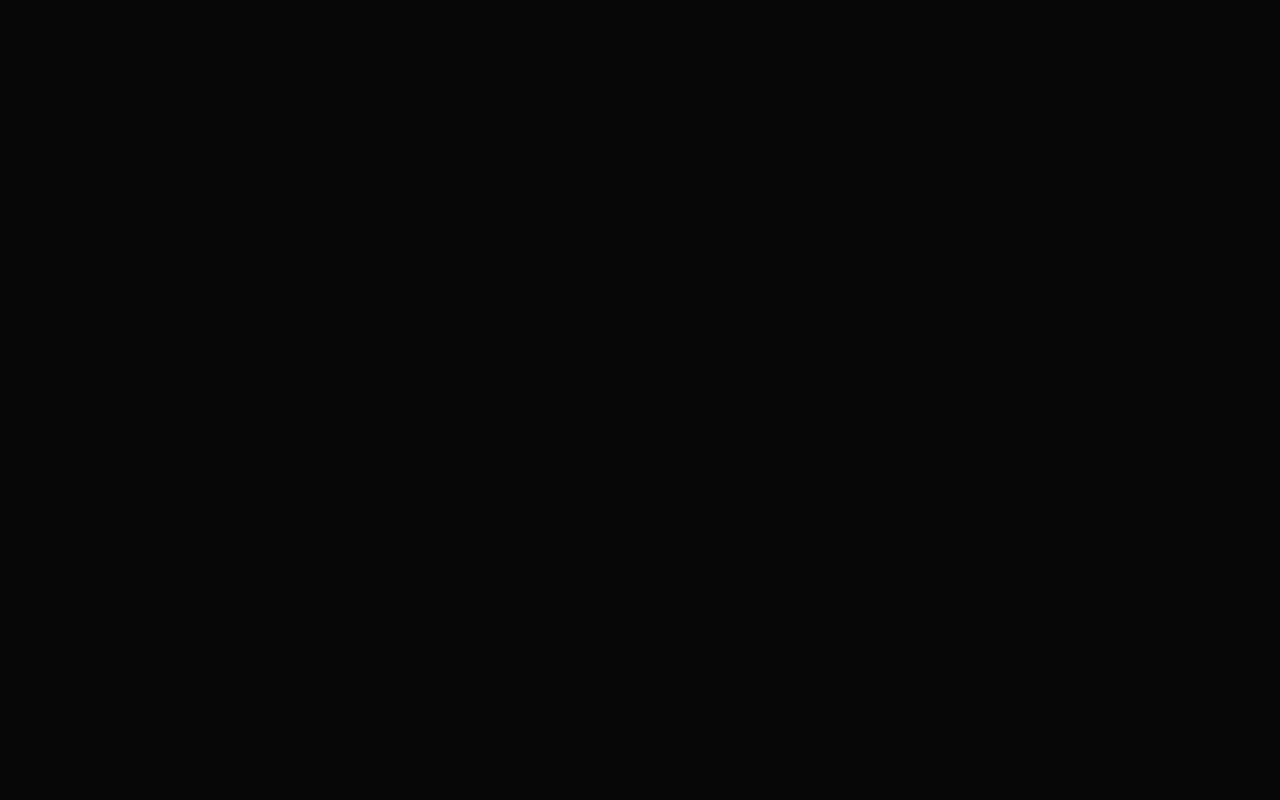
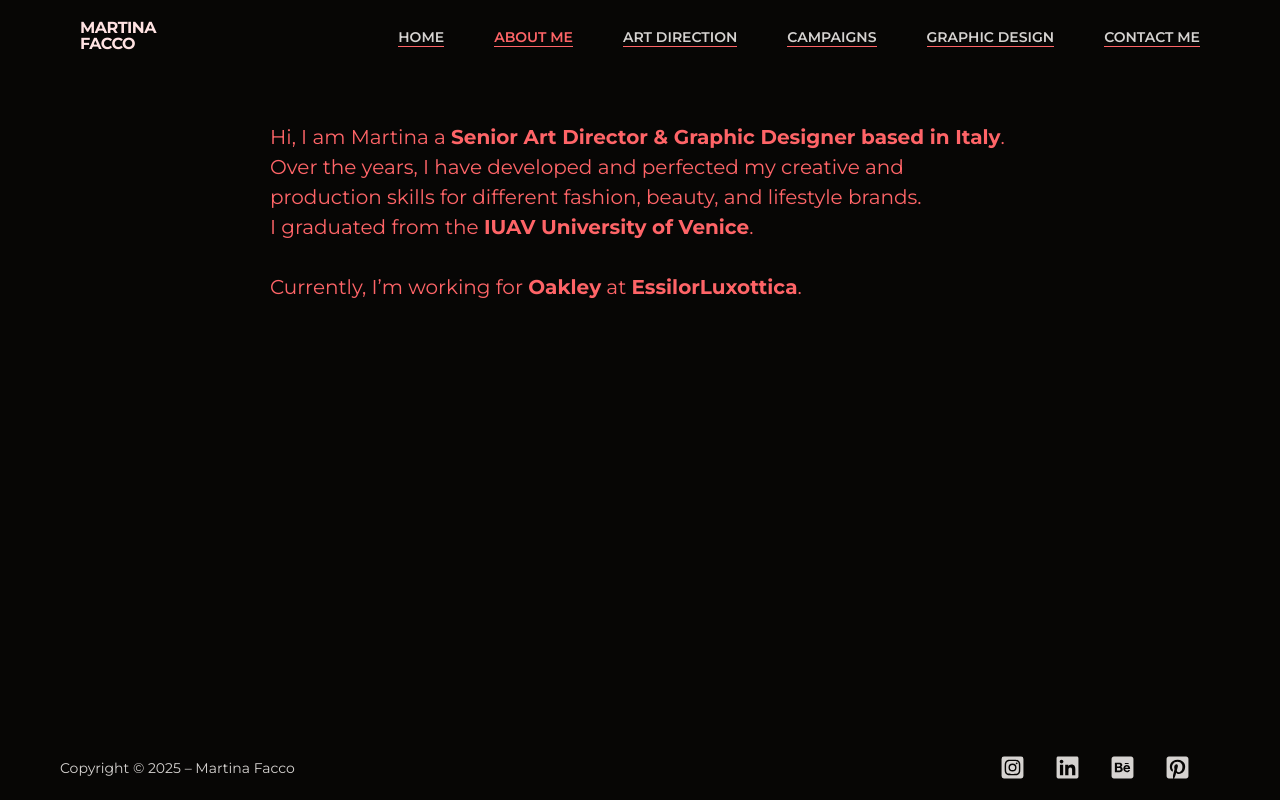
Before and after one commit to samspi-tech/martina-facco, a React (Vite) app: page /about-me in a window 1280 px wide. Before the commit this address had no page. Built offline with nearby package versions, Linux system fonts and the light colour scheme.

Commit message:
feat: add About Me page

```diff
--- a/src/App.tsx
+++ b/src/App.tsx
@@ -5,6 +5,7 @@ import Campaigns from '@/pages/campaigns/Campaigns.tsx';
 import GraphicDesign from '@/pages/graphicDesign/GraphicDesign.tsx';
 import ContactMe from '@/pages/contactMe/ContactMe.tsx';
 import AppLayout from '@/pages/appLayout/AppLayout.tsx';
+import AboutMe from '@/pages/aboutMe/AboutMe.tsx';
 
 const App = () => {
     return (
@@ -12,6 +13,7 @@ const App = () => {
             <Routes>
                 <Route element={<AppLayout />}>
                     <Route index element={<Homepage />} />
+                    <Route path="/about-me" element={<AboutMe />} />
                     <Route path="/art-direction" element={<ArtDirection />} />
                     <Route path="/campaigns" element={<Campaigns />} />
                     <Route path="/graphic-design" element={<GraphicDesign />} />
--- /dev/null
+++ b/src/components/bio/Bio.module.css
@@ -0,0 +1,15 @@
+.bio {
+    height: 100%;
+    padding: 5rem 2rem 2rem;
+    margin: 0 auto;
+    max-width: 78rem;
+
+    display: flex;
+    flex-direction: column;
+    gap: 3rem;
+}
+
+.bio p {
+    font-size: 2rem;
+    line-height: 1.5;
+}
--- /dev/null
+++ b/src/components/bio/Bio.tsx
@@ -0,0 +1,22 @@
+import styles from './Bio.module.css';
+
+const Bio = () => {
+    return (
+        <article className={styles.bio}>
+            <p>
+                Hi, I am Martina a{' '}
+                <b>Senior Art Director & Graphic Designer based in Italy</b>.
+                Over the years, I have developed and perfected my creative and
+                production skills for different fashion, beauty, and lifestyle
+                brands. <br /> I graduated from the{' '}
+                <b>IUAV University of Venice</b>.
+            </p>
+            <p>
+                Currently, I’m working for <b>Oakley</b> at{' '}
+                <b>EssilorLuxottica</b>.
+            </p>
+        </article>
+    );
+};
+
+export default Bio;
--- a/src/components/navigation/Navigation.module.css
+++ b/src/components/navigation/Navigation.module.css
@@ -122,6 +122,10 @@
         animation-duration: 0.4s;
     }
 
+    & li:nth-child(5) {
+        animation-duration: 0.4s;
+    }
+
     & li:last-child {
         animation-duration: 0.5s;
     }
--- a/src/components/navigation/dataSource.ts
+++ b/src/components/navigation/dataSource.ts
@@ -3,6 +3,11 @@ export const mainNavLinks = [
         id: 'main-nav-link-1',
         path: '/',
         name: 'Home',
+    },
+    {
+        id: 'main-nav-link-6',
+        path: '/about-me',
+        name: 'About Me',
     },
     {
         id: 'main-nav-link-2',
--- /dev/null
+++ b/src/pages/aboutMe/AboutMe.tsx
@@ -0,0 +1,7 @@
+import Bio from '@/components/bio/Bio.tsx';
+
+const AboutMe = () => {
+    return <Bio />;
+};
+
+export default AboutMe;
```
